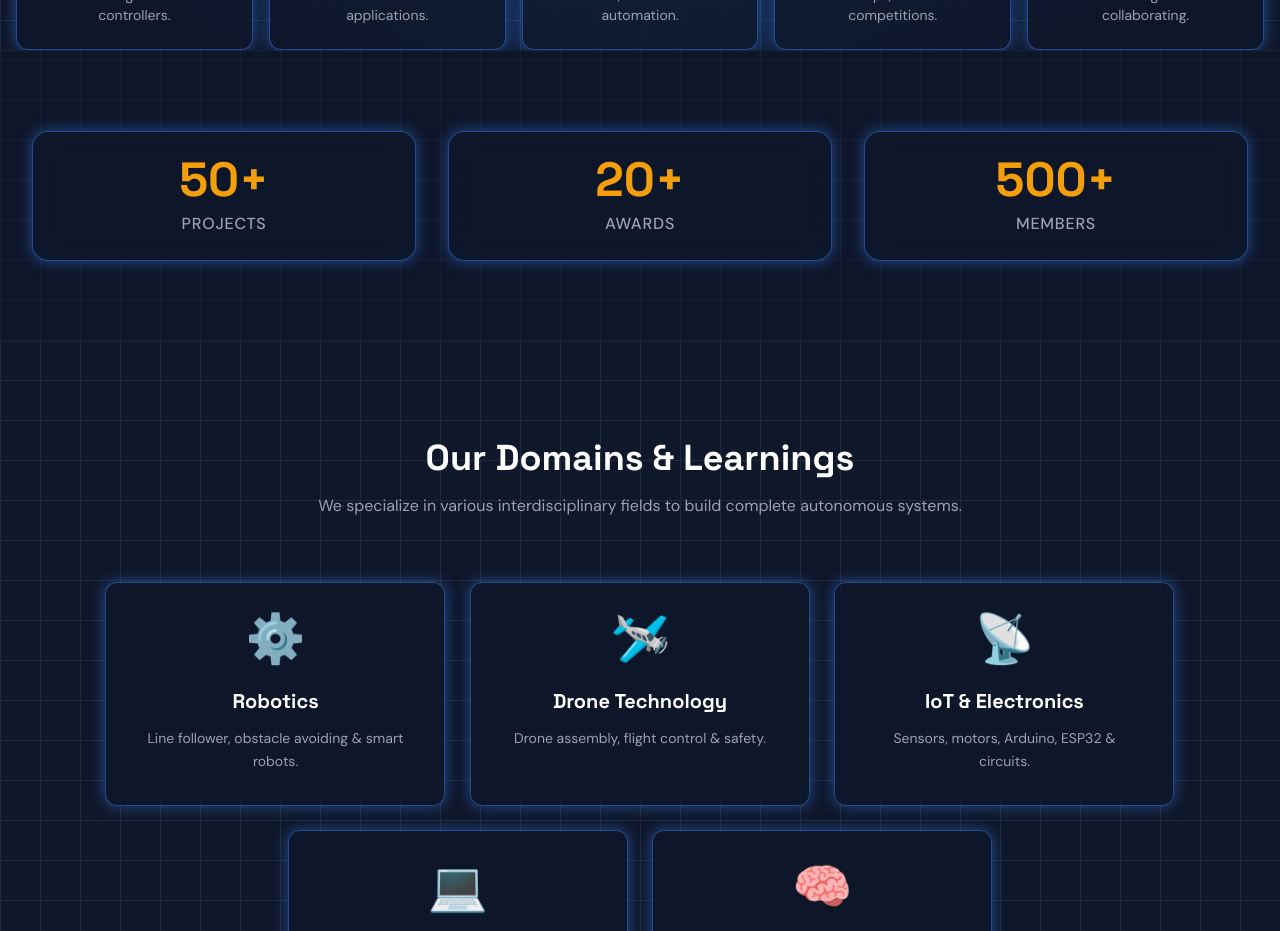
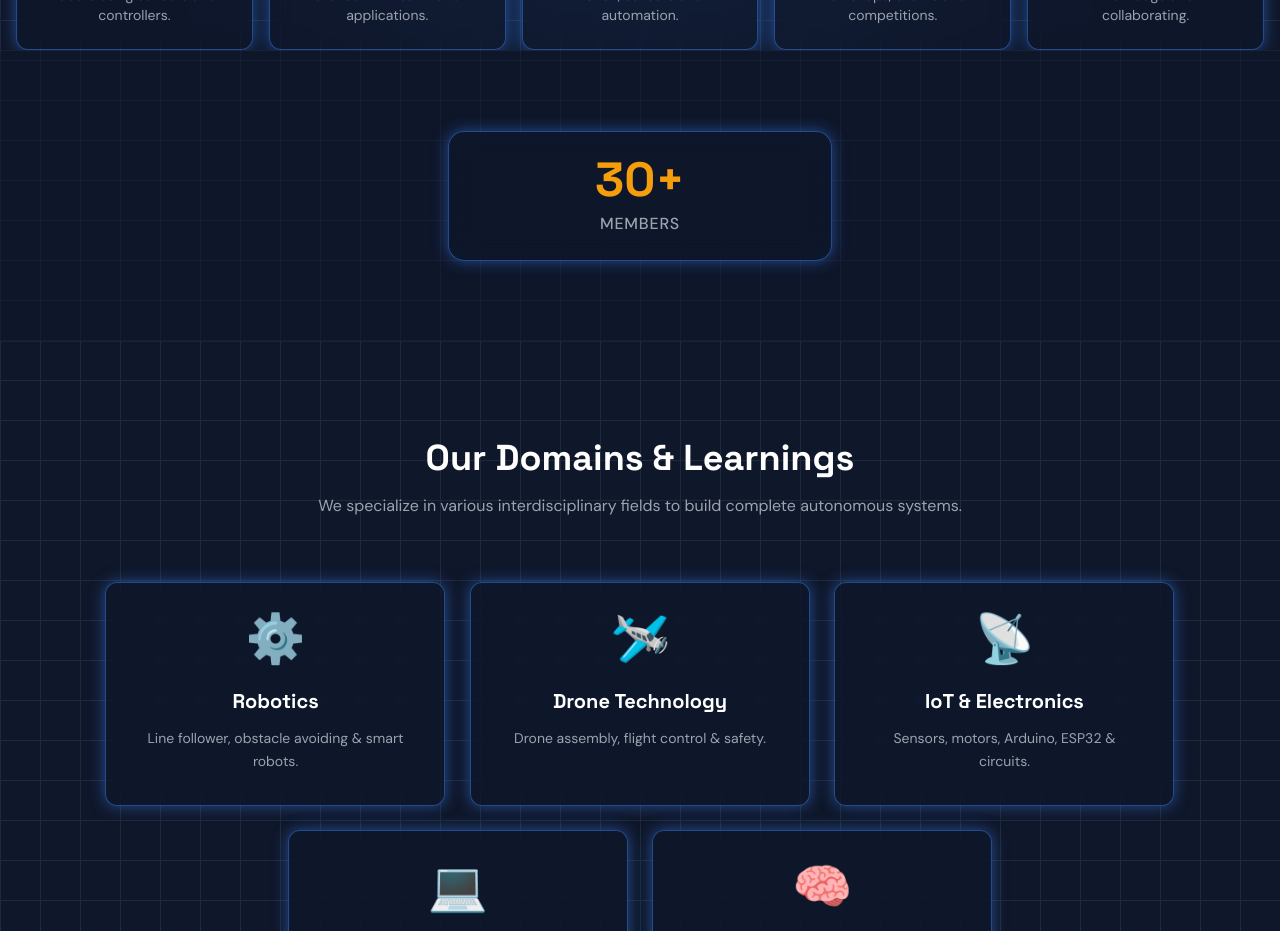
Before and after one commit to Raj80965/drone-club-app, a React (Vite) app: page / in a window 1280 px wide. Shown: the part 860-1791 px from the top of the page. Built offline with nearby package versions, Linux system fonts and the light colour scheme.

Commit message:
Update stats to 30+ members

```diff
--- a/src/components/Stats.tsx
+++ b/src/components/Stats.tsx
@@ -2,9 +2,7 @@ import { motion, useInView } from 'framer-motion'
 import { useRef } from 'react'
 
 const stats = [
-  { value: '50+', label: 'Projects' },
-  { value: '20+', label: 'Awards' },
-  { value: '500+', label: 'Members' },
+  { value: '30+', label: 'Members' },
 ]
 
 export default function Stats() {
@@ -14,7 +12,7 @@ export default function Stats() {
   return (
     <section ref={ref} className="py-20 border-y border-white/5 bg-navy/50">
       <div className="max-w-7xl mx-auto px-4 sm:px-6 lg:px-8">
-        <div className="grid grid-cols-1 md:grid-cols-3 gap-8 text-center">
+        <div className="grid grid-cols-1 max-w-sm mx-auto gap-8 text-center">
           {stats.map((stat, index) => (
             <motion.div
               key={index}
```
